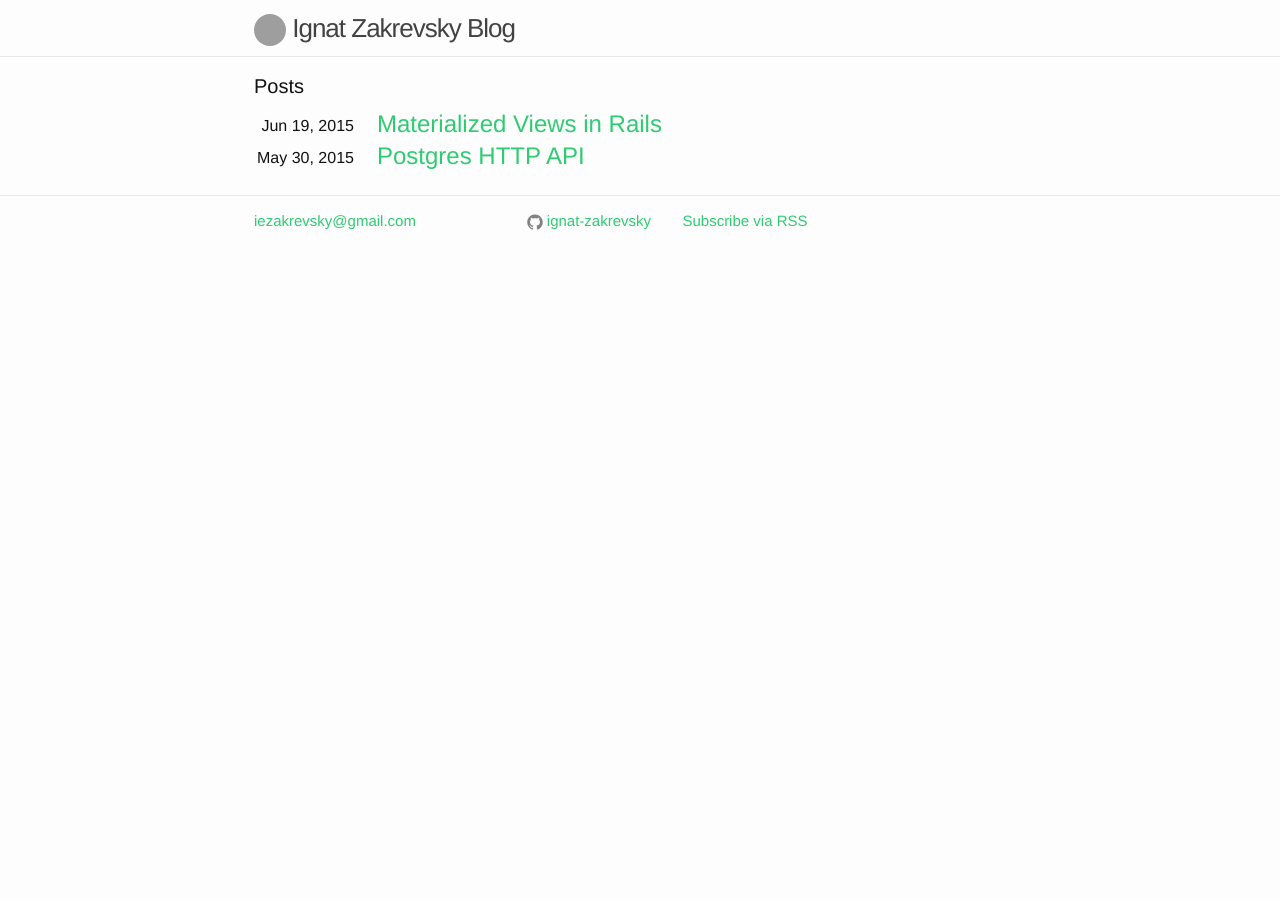
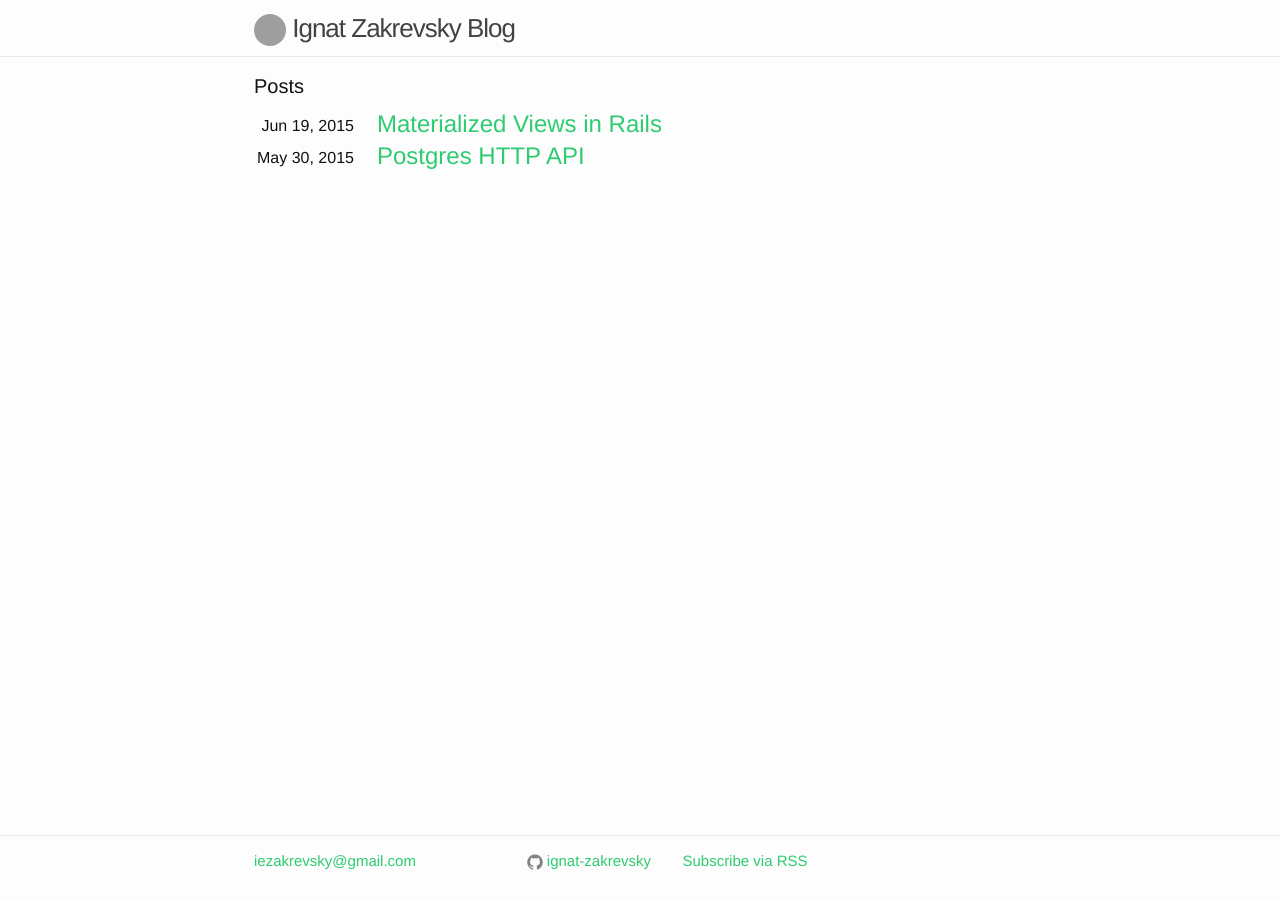
Before and after one commit to ignat-z/ignat-z.github.io, a Jekyll site: the page built from index.html, in a window 1280 px wide. Built offline with Jekyll 4.4.1, drawn with Linux system fonts in a browser that asks for light colours; grey boxes are pictures that could not be loaded.

Commit message:
sticky footer

```diff
--- a/_sass/_base.scss
+++ b/_sass/_base.scss
@@ -21,6 +21,9 @@ body {
     color: $text-color;
     background-color: $background-color;
     -webkit-text-size-adjust: 100%;
+    display: flex;
+    min-height: 100vh;
+    flex-direction: column;
 }
 
 
--- a/_sass/_layout.scss
+++ b/_sass/_layout.scss
@@ -7,6 +7,7 @@
 
     // Positioning context for the mobile navigation icon
     position: relative;
+    flex: none;
 }
 
 .site-title {
@@ -93,6 +94,7 @@
 .site-footer {
     border-top: 1px solid $grey-color-light;
     padding: $spacing-unit 0;
+    flex: none;
 }
 
 .footer-heading {
@@ -162,6 +164,8 @@
  */
 .page-content {
     padding: $spacing-unit 0;
+    flex: 1 0 auto;
+    width: 100%;
 }
 
 .page-heading {
```
